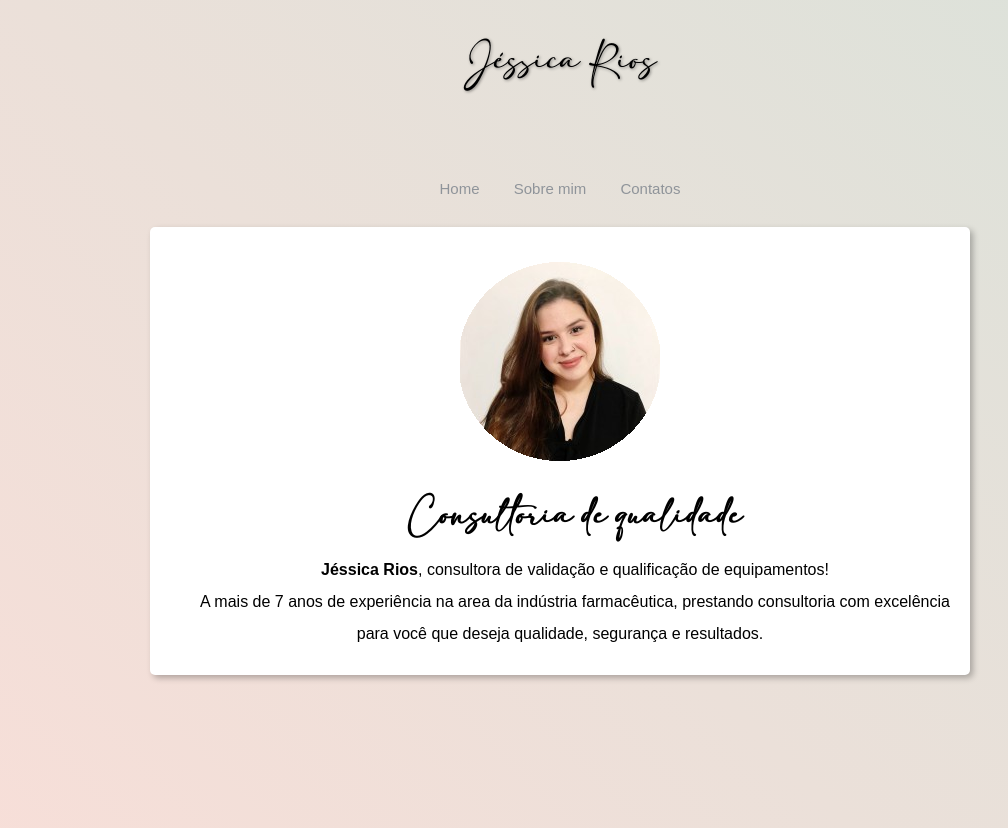
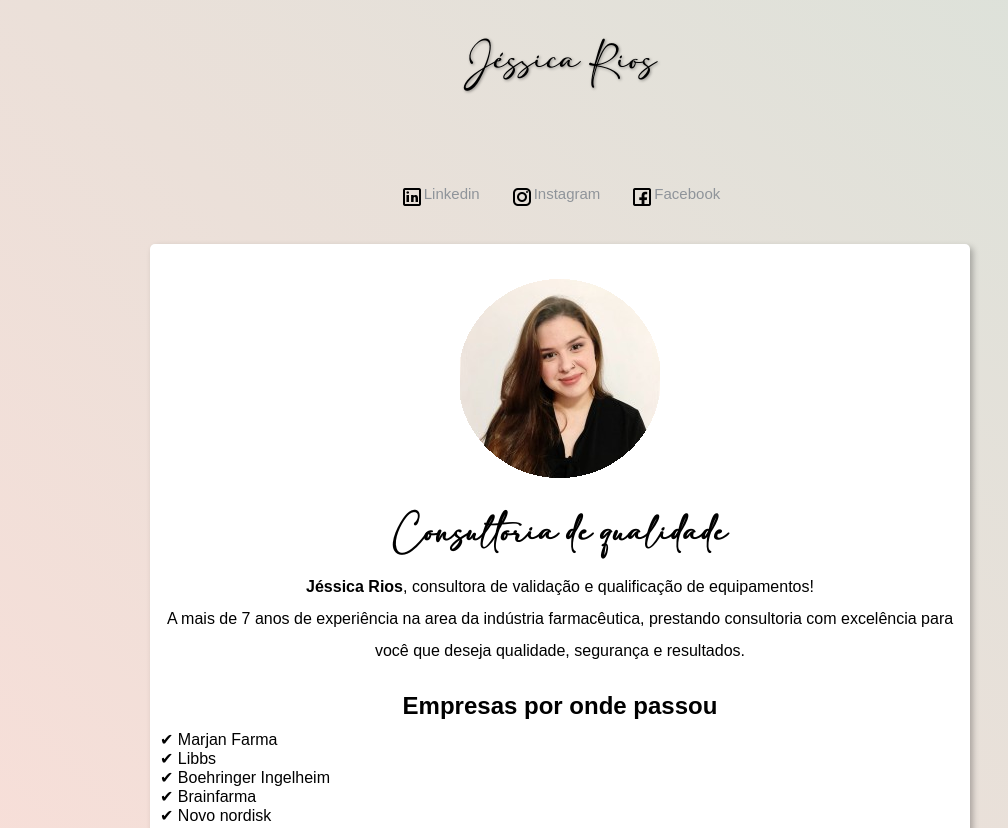
Before and after one commit to EricSilvaG/Landing-Page-Jessica, a plain HTML site: page index.html in a window 1280 px wide. Shown: the top 828 px of the page, without its empty margins (80-1088 px from the left). Drawn offline with Linux system fonts and the light colour scheme.

Commit message:
Atualizei navbar com redes sociais, icones e adicionei favicon

```diff
--- a/index.html
+++ b/index.html
@@ -4,6 +4,7 @@
     <meta charset="UTF-8">
     <meta name="viewport" content="width=device-width, initial-scale=1.0">
     <title>Jessica Rios</title>
+    <link rel="shortcut icon" href="imagens/favicon.ico" type="image/x-icon">
     <link rel="stylesheet" href="style.css">
 </head>
 <body>
@@ -12,9 +13,11 @@
         <h1>Jéssica Rios</h1>
     </header>
     <nav>
-        <a href="#">Home</a>
-        <a href="#">Sobre mim</a>
-        <a href="#">Contatos</a>
+        <a class="botoes" href="https://www.linkedin.com/authwall?trk=bf&trkInfo=AQHzSq7tTIXSIAAAAZDQXoXwq2LNcinV_xuQafBj-rKn3csRnjywHVVWqu_JWnW1CFfUGCUNgwc1vV9DxFwQtig3uZFpw1u-DimdX6h4GMFWEd0RkxetBL5wqw4poX1Cc4Eh0cw=&original_referer=&sessionRedirect=https%3A%2F%2Fwww.linkedin.com%2Fin%2Fjessicariosb%3Futm_source%3Dshare%26utm_campaign%3Dshare_via%26utm_content%3Dprofile%26utm_medium%3Dios_app" target="_blank"> <img id="img-botao" src="imagens/icons8-linkedin-24.png" alt="">Linkedin</img> </a>
+
+        <a class="botoes" href="https://www.instagram.com/jessica_riosb" target="_blank">  <img id="img-botao" src="imagens/icons8-instagram-24.png" alt="">Instagram</img> </a>
+
+        <a class="botoes" href="https://www.facebook.com/jessicariosb" target="_blank"><img id="img-botao" src="imagens/icons8-facebook-24.png" alt="">Facebook</img> </a>
     </nav>
 
     <main class="principal">
@@ -27,10 +30,24 @@
             <p> <strong>Jéssica Rios</strong>, consultora de validação e qualificação de equipamentos!</p>
             <p>A mais de 7 anos de experiência na area da indústria farmacêutica, prestando consultoria com excelência para você que deseja qualidade, segurança e resultados.</p>
         </div>
+
+        <aside>
+            <h2>Empresas por onde passou</h2>
+            <ul>
+                <li id="listas">Marjan Farma</li>
+                <li id="listas">Libbs</li>
+                <li id="listas">Boehringer Ingelheim</li>
+                <li id="listas">Brainfarma</li>
+                <li id="listas">Novo nordisk</li>
+            </ul>
+        </aside>
+
     </main>
 
     <footer>
         <p>Desenvolvido por <a href="#">Ericson Galdino</a></p>
     </footer>
+
+    <!--  -->
 </body>
 </html>
--- a/style.css
+++ b/style.css
@@ -42,23 +42,35 @@ header > h1 {
 nav{
     font-family: Arial, Helvetica, sans-serif;
     font-size: 15px;
-    padding: 10px;
     text-align: center;
-    justify-content: space-around;
+    display: flex;
+    justify-content: center;
 }
 
 nav a {
     text-decoration: none;
     padding: 15px;
     color: var(--cor3);
-    border-radius: 50%;
+    border-radius: 5px;
     transition: .5s;
 }
 
 nav > a:hover{
-    background-color: var(--cor2);
-    color: var(--cor3);
-    box-shadow: 1px 1px 1px rgba(0, 0, 0, 0.219);;
+    background-color: var(--cor4);
+    color: var(--cor1);
+    box-shadow: 1px 1px 1px rgba(0, 0, 0, 0.219);
+    text-decoration: underline;
+}
+
+.botoes {
+    text-align: center;
+    display: flex;
+    justify-content: center;
+    flex-direction: row;
+}
+
+#img.botao {
+    width: auto;
 }
 
 .principal {
@@ -66,10 +78,11 @@ nav > a:hover{
     border-radius: 5px;
     min-width: 300px;
     max-width: 800px;
+    height: 700px;
     padding: 10px;
     margin: auto;
     margin-top: 20px;
-    margin-bottom: 369px;
+    margin-bottom: 80px;
     display: block;
     box-shadow: 3px 3px 6px rgba(0, 0, 0, 0.274);
 }
@@ -79,16 +92,34 @@ nav > a:hover{
     display: block;
 }
 
-h2 {
+div > h2 {
     font-family: "adelia";
     text-align: center;
     padding-bottom: 20px;
 }
 
+main.h2 {
+    font-family: sans-serif, Helvetica, sans-serif;
+}
+
+aside {
+    paddind: 15px;
+}
+
+aside > h2 {
+    text-align: center;
+    padding: 10px;
+}
+
+aside > ul {
+    list-style-type: '\2714\00A0';
+    list-style-position: inside;
+    margin: auto;
+}
+
 .conteudo-principal {
     margin: 15px 0px 15px 0px;
     text-align: center;
-    text-indent: 30px;
     line-height: 2em;
     font-size: 1em;
 }
```
Also changed, not shown: imagens/favicon.ico (added), imagens/icons8-facebook-24.png (added), imagens/icons8-instagram-24.png (added), imagens/icons8-linkedin-24.png (added).
